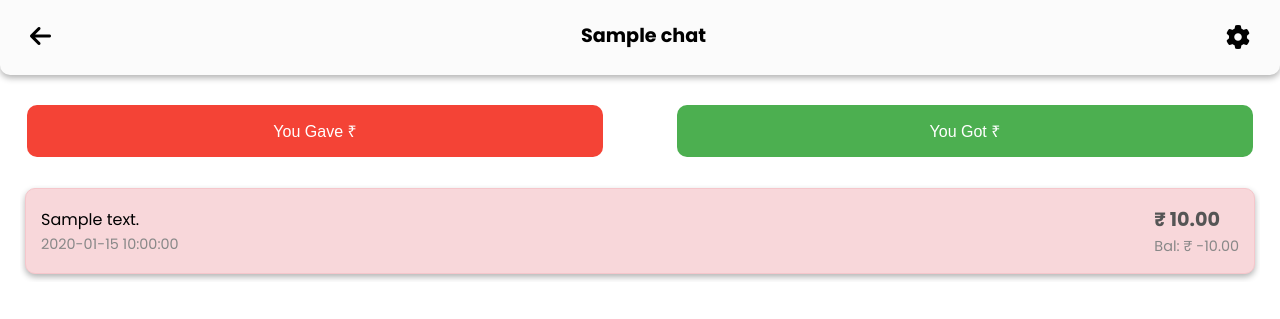
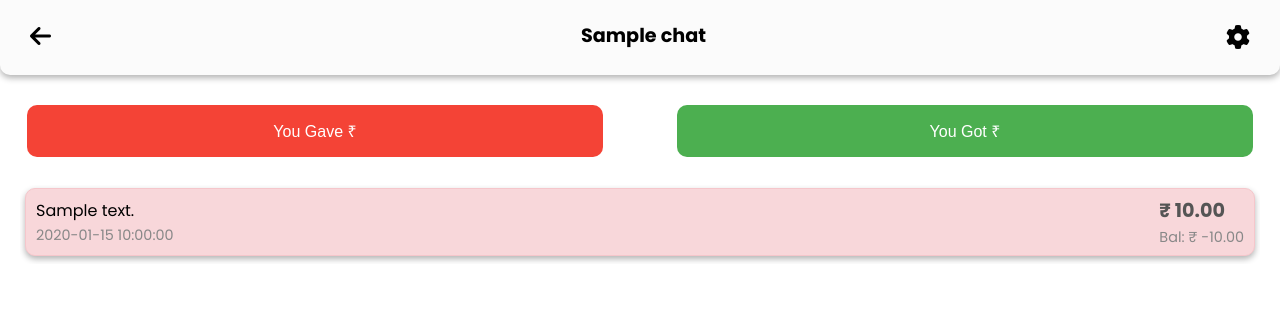
Before and after one commit to Sumit7739/hisab-kitab, a PHP site: page /d/chat_page.php?chat_id=1 in a window 1280 px wide. Shown: the top 319 px of the page. Run offline with PHP 8.4, Linux system fonts and the light colour scheme; the visitor is signed in with stand-in values (Sample User, id 1); tables that the repository leaves empty hold one stand-in row (values such as "Sample post").

Commit message:
changed padding in chat display

```diff
--- a/d/chat_page.php
+++ b/d/chat_page.php
@@ -205,7 +205,7 @@ $transactionList = array_reverse($transactionList);
             width: 100%;
             /* background-color: #fff; */
             /* White background for transaction boxes */
-            padding: 15px;
+            padding: 6px 10px;
             border-radius: 10px;
             box-shadow: 0 3px 6px rgba(0, 0, 0, 0.3);
             /* Subtle shadow for better visibility */
--- a/d/chatpage.css
+++ b/d/chatpage.css
@@ -6,8 +6,6 @@
      padding: 0;
      box-sizing: border-box;
  }
-
-
 
 
  section {
```
